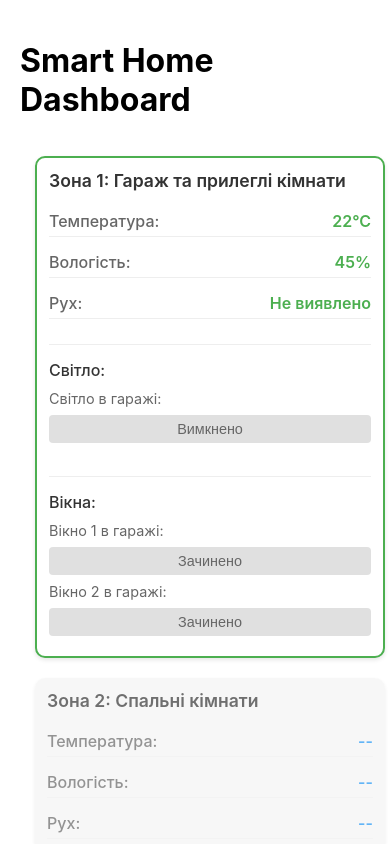
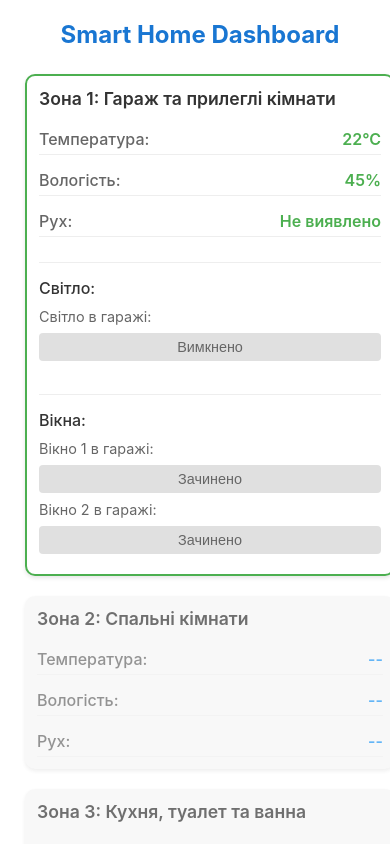
Before and after one commit to SteepKek/smart-home, a React (Create React App) app in the folder client/: page / in a window 390 px wide. Shown: the top 844 px of the page. Built offline with nearby package versions, Linux system fonts and the light colour scheme; no server answers.

Commit message:
Improve layout: add centered title and fix responsive design

```diff
--- a/client/src/App.jsx
+++ b/client/src/App.jsx
@@ -3,8 +3,7 @@ import Plan from './components/Plan/Plan';
 
 function App() {
   return (
-    <div style={{ padding: 20 }}>
-      <h1>Smart Home Dashboard</h1>
+    <div style={{ padding: 10 }}>
       <Plan />
     </div>
   );
--- a/client/src/components/Plan/Plan.css
+++ b/client/src/components/Plan/Plan.css
@@ -5,12 +5,21 @@
   width: 100%;
   max-width: 1200px;
   margin: 0 auto;
-  padding: 20px;
+  padding: 10px;
+  overflow-x: hidden;
+}
+
+.dashboard-title {
+  text-align: center;
+  margin: 10px 0 20px;
+  color: #1976d2;
+  font-size: clamp(24px, 4vw, 32px);
 }
 
 .plan-container {
   position: relative;
   width: 100%;
+  max-width: 900px;
   margin: 0 auto;
 }
 
@@ -138,12 +147,15 @@
 /* Mobile styles */
 @media (max-width: 768px) {
   .plan-page {
-    padding: 10px;
+    padding: 5px;
   }
 
   .plan-container {
-    width: calc(100% - 20px);
-    margin: 10px auto;
+    width: 100%;
+  }
+
+  .dashboard-title {
+    margin: 5px 0 15px;
   }
 
   .device-button {
@@ -160,7 +172,7 @@
   }
 
   .plan-container {
-    width: calc(100% - 10px);
+    width: 100%;
   }
 
   .device-button {
--- a/client/src/components/Plan/Plan.jsx
+++ b/client/src/components/Plan/Plan.jsx
@@ -143,6 +143,7 @@ const DeviceButton = ({ type, x, y, title, isActive, id }) => {
 function Plan() {
   return (
     <div className='plan-page'>
+      <h1 className='dashboard-title'>Smart Home Dashboard</h1>
       <SensorData />
       <div className='plan-container'>
         <div className='plan-wrapper'>
```
